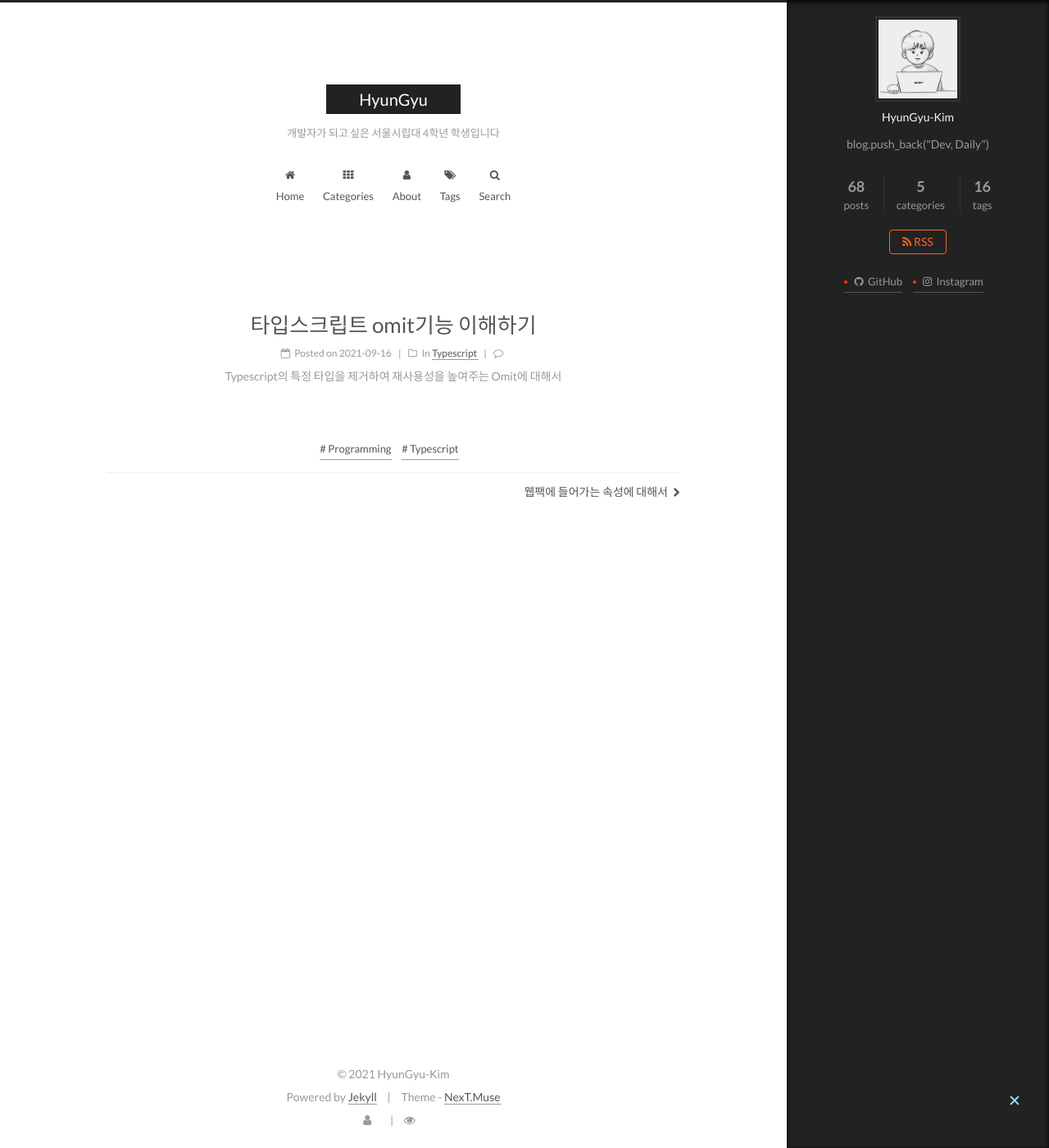
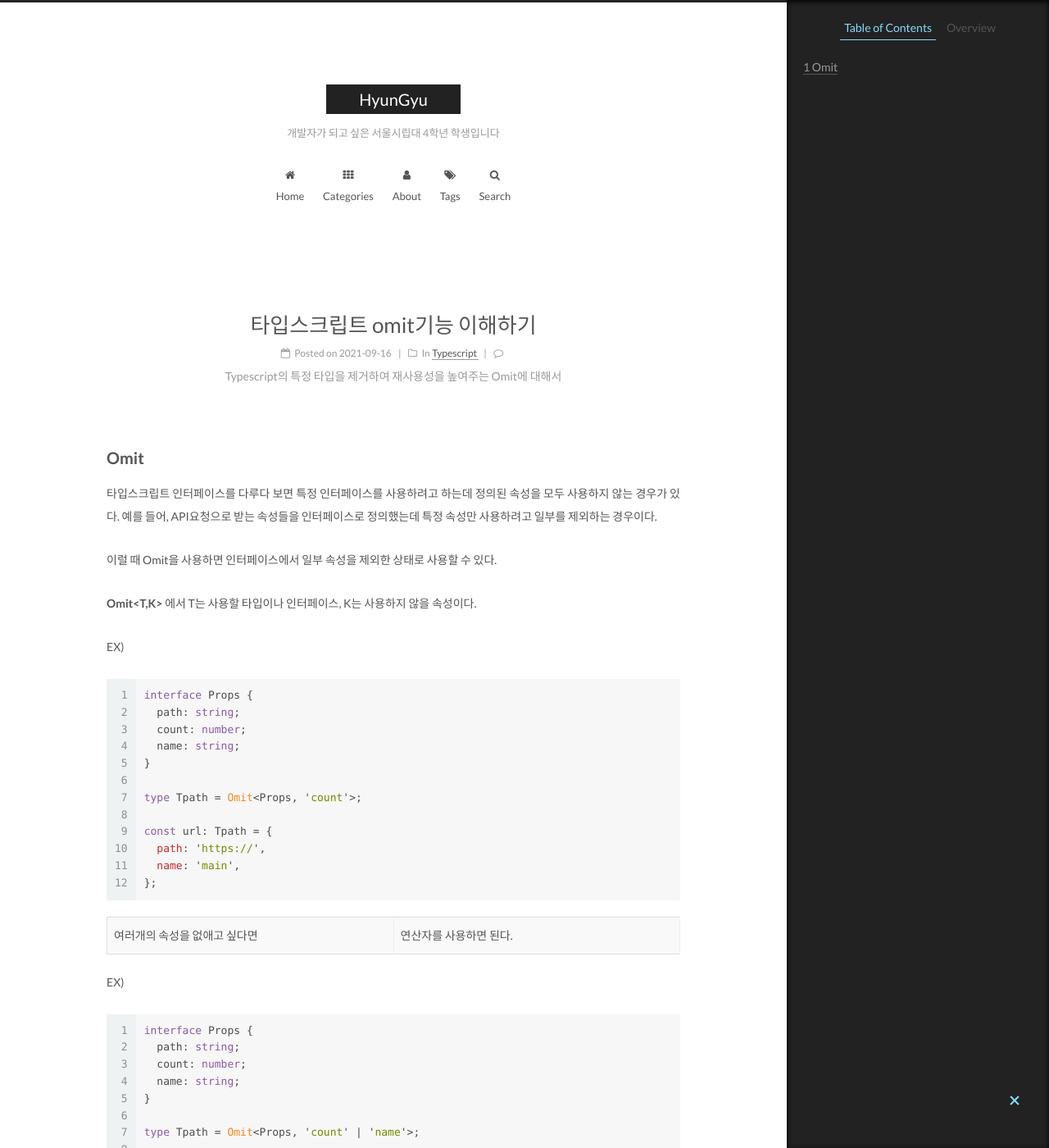
Before and after one commit to gusrb3164/gusrb3164.github.io, a Jekyll site: the page built from _posts/2021-09-16-typescript-omit.md, in a window 1280 px wide and 1400 px high. Shown: the whole window at 82% size. Built offline with Jekyll 4.4.1, drawn with Linux system fonts in a browser that asks for light colours; comment, search, counter and statistics services are not loaded; some of the changed text lies outside the part shown.

Commit message:
2021-09-17 post

````diff
--- a/_posts/2021-09-16-typescript-omit.md
+++ b/_posts/2021-09-16-typescript-omit.md
@@ -5,3 +5,47 @@ description: Typescript의 특정 타입을 제거하여 재사용성을 높여
 categories: Typescript
 tags: [Programming, Typescript]
 ---
+
+## Omit
+
+타입스크립트 인터페이스를 다루다 보면 특정 인터페이스를 사용하려고 하는데 정의된 속성을 모두 사용하지 않는 경우가 있다.
+예를 들어, API요청으로 받는 속성들을 인터페이스로 정의했는데 특정 속성만 사용하려고 일부를 제외하는 경우이다.
+
+이럴 때 Omit을 사용하면 인터페이스에서 일부 속성을 제외한 상태로 사용할 수 있다.
+
+**Omit<T,K>** 에서 T는 사용할 타입이나 인터페이스, K는 사용하지 않을 속성이다.
+
+EX)
+
+```ts
+interface Props {
+  path: string;
+  count: number;
+  name: string;
+}
+
+type Tpath = Omit<Props, 'count'>;
+
+const url: Tpath = {
+  path: 'https://',
+  name: 'main',
+};
+```
+
+여러개의 속성을 없애고 싶다면 | 연산자를 사용하면 된다.
+
+EX)
+
+```ts
+interface Props {
+  path: string;
+  count: number;
+  name: string;
+}
+
+type Tpath = Omit<Props, 'count' | 'name'>;
+
+const url: Tpath = {
+  path: 'https://',
+};
+```
````
